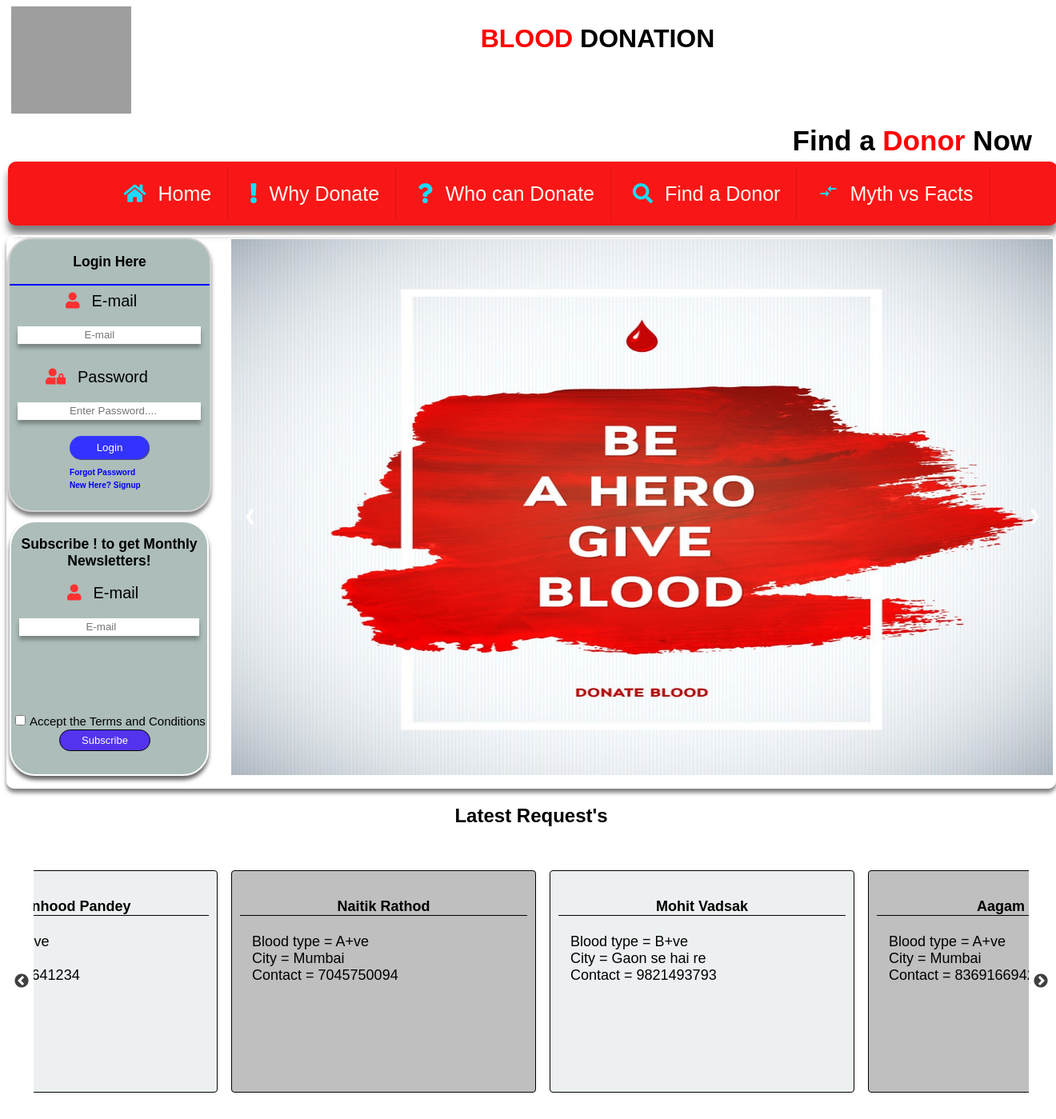
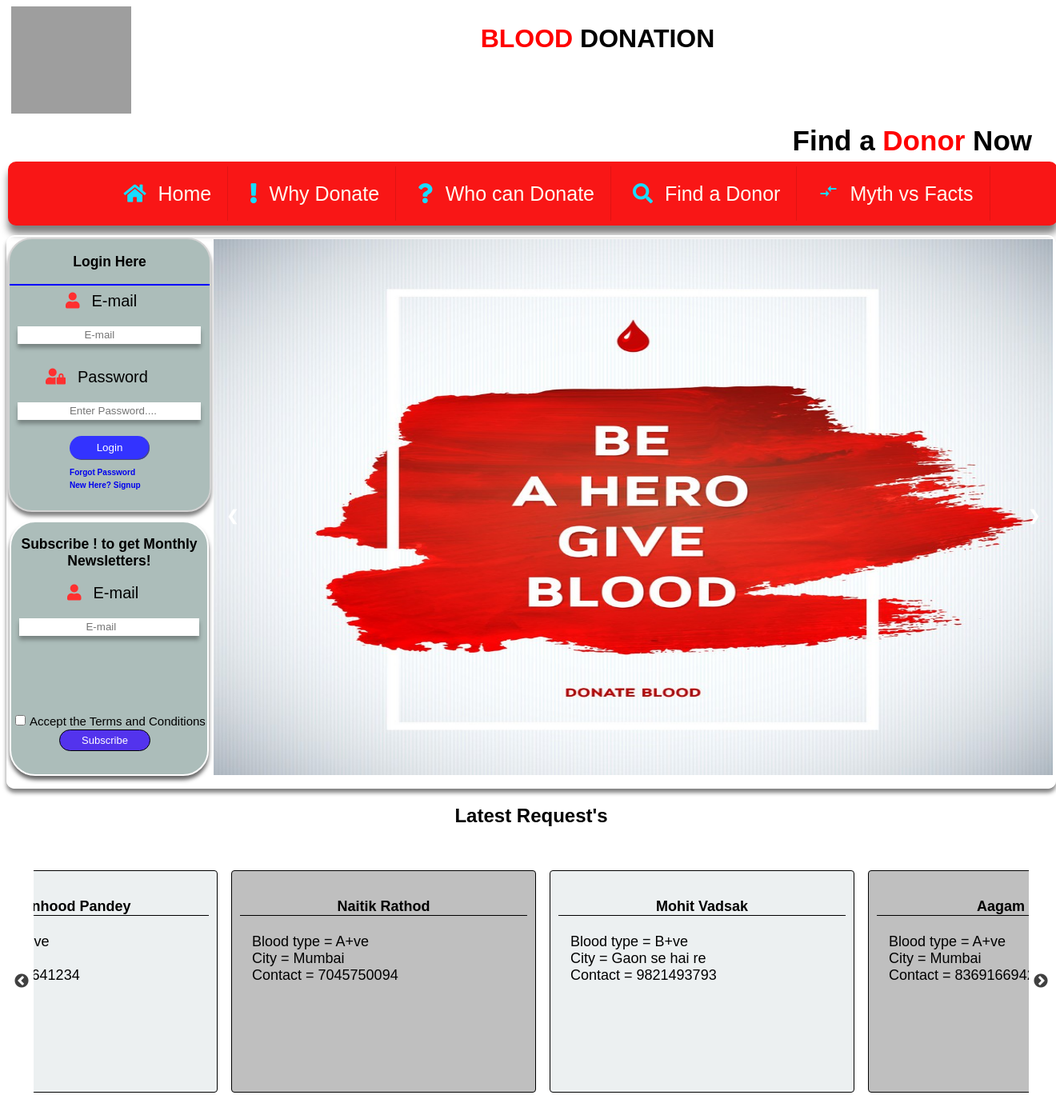
Before and after one commit to naitik179/blooddonationdrive, a PHP site: page / in a window 1320 px wide; the page is wider, and only the part inside the window is pictured. Shown: the top 1399 px of that part at 80% size. Run offline with PHP 8.4, Linux system fonts and the light colour scheme; some libraries are stand-ins or nearby versions; grey boxes are pictures that could not be loaded.

Commit message:
Version-before-backend

```diff
--- a/style.css
+++ b/style.css
@@ -375,6 +375,7 @@ article{
   margin: 3px 25px;
   margin-right: 2px;
   flex: auto;
+  margin-left:3px;
 }
 .left, .right {
   cursor: pointer;
```
